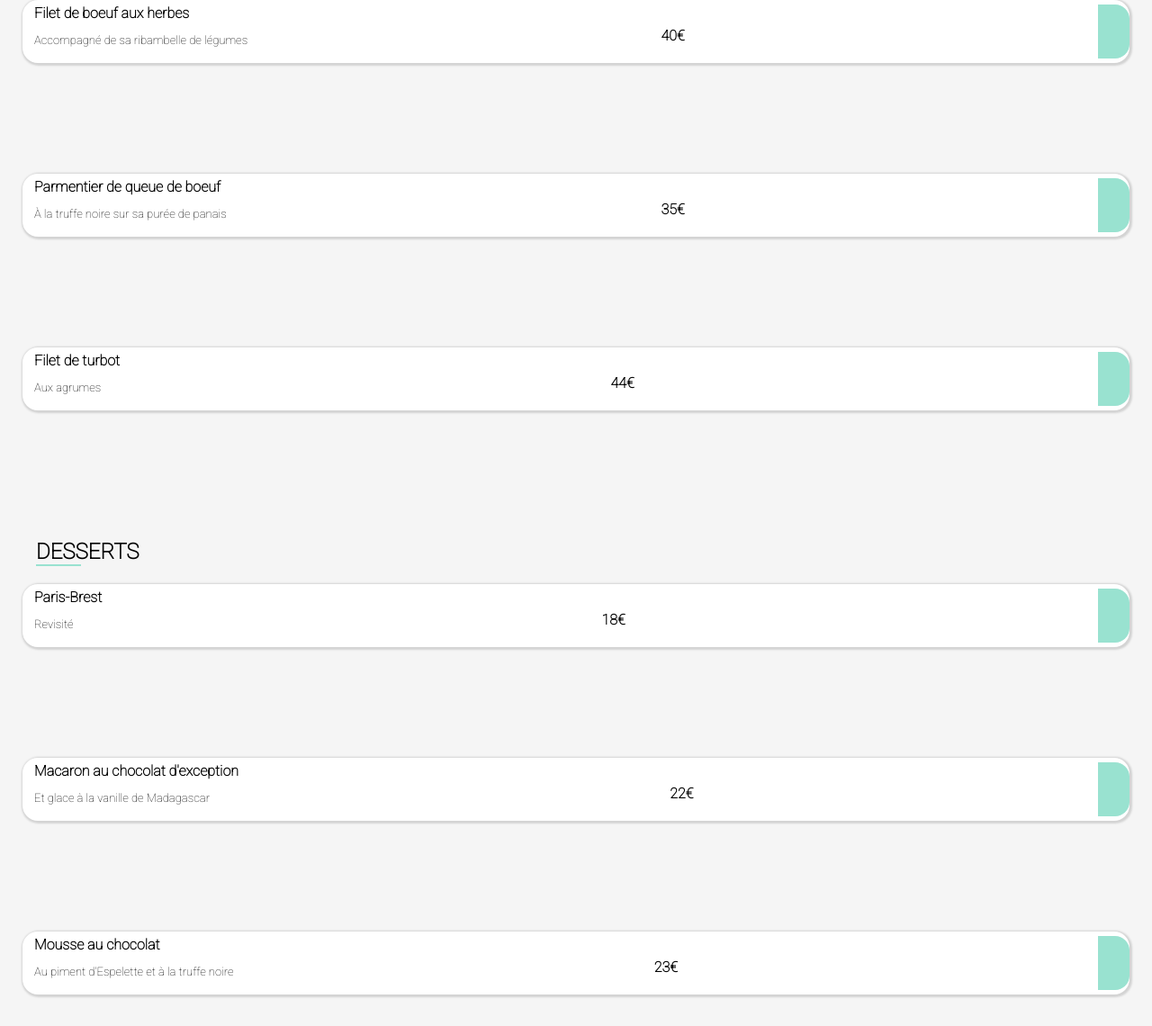
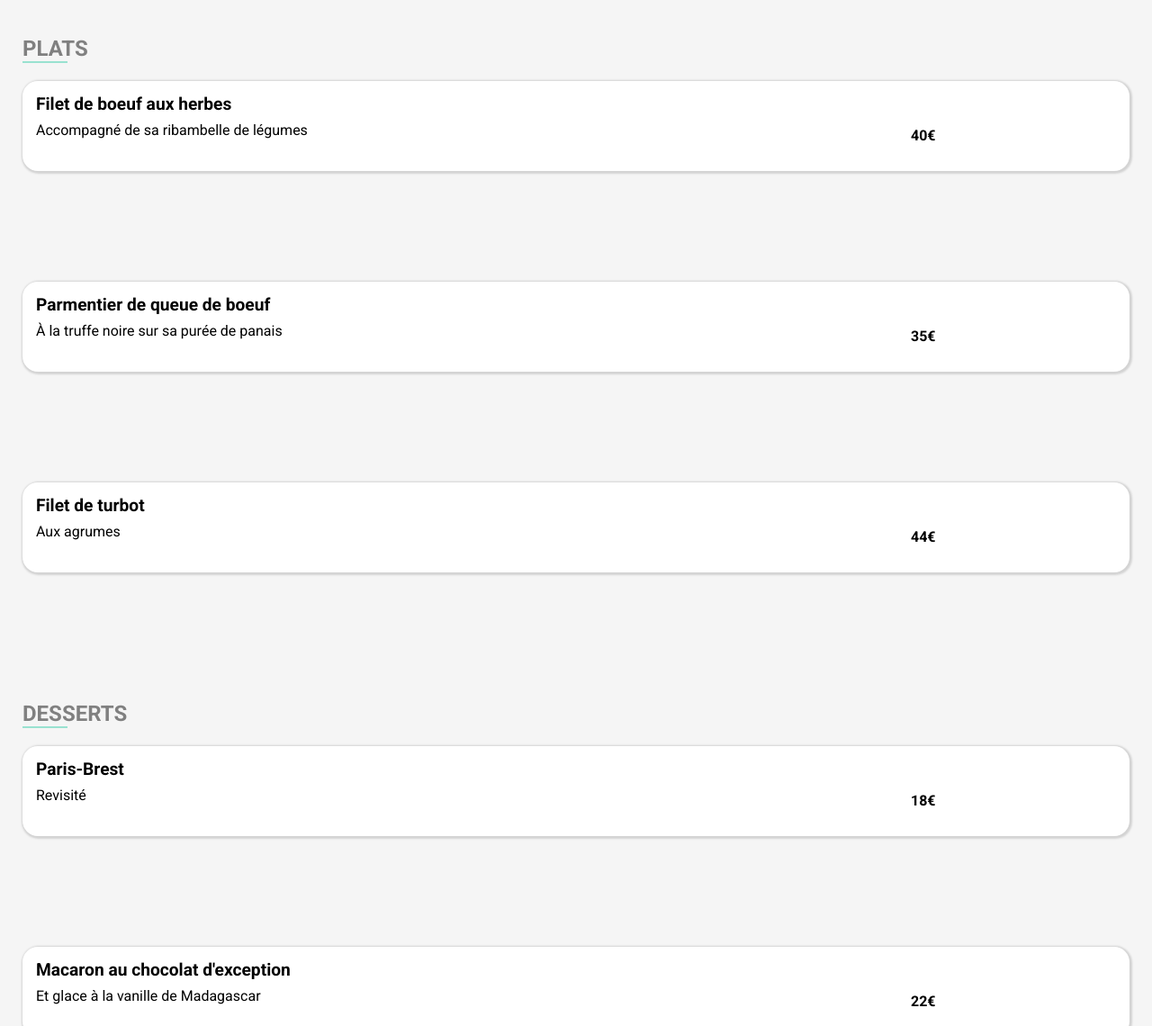
Before and after one commit to Mame-dev/MameSeynabouDIAGNE_3_11052021, a plain HTML site: page lapalettedugout.html in a window 1280 px wide. Shown: the part 1856-2996 px from the top of the page at 90% size. Drawn offline with Linux system fonts and the light colour scheme; a web font is replaced by a local one.

Commit message:
Modifications div repas-contain

```diff
--- a/lapalettedugout.html
+++ b/lapalettedugout.html
@@ -8,7 +8,7 @@
     <link rel="preconnect" href="https://fonts.gstatic.com">
     <link href="https://fonts.googleapis.com/css2?family=Shrikhand&display=swap" rel="stylesheet">
     <link rel="preconnect" href="https://fonts.gstatic.com">
-    <link href="https://fonts.googleapis.com/css2?family=Roboto:wght@100&display=swap" rel="stylesheet">
+    <link href="https://fonts.googleapis.com/css2?family=Roboto:wght@400;500;700&display=swap" rel="stylesheet">
     <link href="fontawesome/css/all.css" rel="stylesheet">
 
     <title>La palette du goût</title>
@@ -30,16 +30,19 @@
                 <h1>La palette du goût</h1>
                 <span><i class="fas fa-heart"></i></span>
             </div>
+
             <section>
                 <div class="menu-type">
                     <h2>ENTRÉES</h2>
                     <div class="menu-type__repas">
                         <div class="menu-type__repas_contain">
-                            <span><b>Fricassée d'escargot </b></span>
-                            <p>Au piment d'Espelette </p>
+                            <div class="menu-type__repas_contain-nom">
+                                <h3>Fricassée d'escargot </h3>
+                                <h4>Au piment d'Espelette </h4>
                             </div>
-                        <div class="menu-type__repas_prix">
+                            <div class="menu-type__repas_contain-prix">
                                 <p><b>25€</b></p>
+                            </div>
                         </div>
                         <div class="menu-type__repas_check">
                             <i class="fas fa-check"></i>
@@ -48,11 +51,13 @@
 
                     <div class="menu-type__repas">
                         <div class="menu-type__repas_contain">
-                            <span><b>Foie gras de canard mi-cuit</b></span>
-                            <p>Et ses copeaux de truffe noire</p>
+                            <div class="menu-type__repas_contain-nom">
+                                <h3>Foie gras de canard mi-cuit</h3>
+                                <h4>Et ses copeaux de truffe noire</h4>
                             </div>
-                        <div class="menu-type__repas_prix">
+                            <div class="menu-type__repas_contain-prix">
                                 <p><b>35€</b></p>
+                            </div>
                         </div>
                         <div class="menu-type__repas_check">
                             <i class="fas fa-check"></i>
@@ -61,11 +66,13 @@
 
                     <div class="menu-type__repas">
                         <div class="menu-type__repas_contain">
-                            <span><b>Oeuf au plat</b></span>
-                            <p>Assaisonné à la truffe sur lit de caviar</p>
+                            <div class="menu-type__repas_contain-nom">
+                                <h3>Oeuf au plat</h3>
+                                <h4>Assaisonné à la truffe sur lit de caviar</h4>
                             </div>
-                        <div class="menu-type__repas_prix">
+                            <div class="menu-type__repas_contain-prix">
                                 <p><b>20€</b></p>
+                            </div>
                         </div>
                         <div class="menu-type__repas_check">
                             <i class="fas fa-check"></i>
@@ -79,11 +86,13 @@
                     <h2>PLATS</h2>
                     <div class="menu-type__repas">
                         <div class="menu-type__repas_contain">
-                            <span><b>Filet de boeuf aux herbes</b></span>
-                            <p>Accompagné de sa ribambelle de légumes</p>
+                            <div class="menu-type__repas_contain-nom">
+                                <h3>Filet de boeuf aux herbes</h3>
+                                <h4>Accompagné de sa ribambelle de légumes</h4>
                             </div>
-                        <div class="menu-type__repas_prix">
+                            <div class="menu-type__repas_contain-prix">
                                 <p><b>40€</b></p>
+                            </div>
                         </div>
                         <div class="menu-type__repas_check">
                             <i class="fas fa-check"></i>
@@ -92,11 +101,13 @@
 
                     <div class="menu-type__repas">
                         <div class="menu-type__repas_contain">
-                            <span><b>Parmentier de queue de boeuf</b></span>
-                            <p>À la truffe noire sur sa purée de panais</p>
+                            <div class="menu-type__repas_contain-nom">
+                                <h3>Parmentier de queue de boeuf</h3>
+                                <h4>À la truffe noire sur sa purée de panais</h4>
                             </div>
-                        <div class="menu-type__repas_prix">
+                            <div class="menu-type__repas_contain-prix">
                                 <p><b>35€</b></p>
+                            </div>
                         </div>
                         <div class="menu-type__repas_check">
                             <i class="fas fa-check"></i>
@@ -105,11 +116,13 @@
 
                     <div class="menu-type__repas">
                         <div class="menu-type__repas_contain">
-                            <span><b>Filet de turbot</b></span>
-                            <p>Aux agrumes</p>
+                            <div class="menu-type__repas_contain-nom">
+                                <h3>Filet de turbot</h3>
+                                <h4>Aux agrumes</h4>
                             </div>
-                        <div class="menu-type__repas_prix">
+                            <div class="menu-type__repas_contain-prix">
                                 <p><b>44€</b></p>
+                            </div>
                         </div>
                         <div class="menu-type__repas_check">
                             <i class="fas fa-check"></i>
@@ -123,11 +136,13 @@
                     <h2>DESSERTS</h2>
                     <div class="menu-type__repas">
                         <div class="menu-type__repas_contain">
-                            <span><b>Paris-Brest</b></span>
-                            <p>Revisité</p>
+                            <div class="menu-type__repas_contain-nom">
+                                <h3>Paris-Brest</h3>
+                                <h4>Revisité</h4>
                             </div>
-                        <div class="menu-type__repas_prix">
+                            <div class="menu-type__repas_contain-prix">
                                 <p><b>18€</b></p>
+                            </div>
                         </div>
                         <div class="menu-type__repas_check">
                             <i class="fas fa-check"></i>
@@ -136,11 +151,13 @@
 
                     <div class="menu-type__repas">
                         <div class="menu-type__repas_contain">
-                            <span><b>Macaron au chocolat d'exception</b></span>
-                            <p>Et glace à la vanille de Madagascar</p>
+                            <div class="menu-type__repas_contain-nom">
+                                <h3>Macaron au chocolat d'exception</h3>
+                                <h4>Et glace à la vanille de Madagascar</h4>
                             </div>
-                        <div class="menu-type__repas_prix">
+                            <div class="menu-type__repas_contain-prix">
                                 <p><b>22€</b></p>
+                            </div>
                         </div>
                         <div class="menu-type__repas_check">
                             <i class="fas fa-check"></i>
@@ -149,11 +166,13 @@
 
                     <div class="menu-type__repas">
                         <div class="menu-type__repas_contain">
-                            <span><b>Mousse au chocolat</b></span>
-                            <p>Au piment d'Espelette et à la truffe noire</p>
+                            <div class="menu-type__repas_contain-nom">
+                                <h3>Mousse au chocolat</h3>
+                                <h4>Au piment d'Espelette et à la truffe noire</h4>
                             </div>
-                        <div class="menu-type__repas_prix">
+                            <div class="menu-type__repas_contain-prix">
                                 <p><b>23€</b></p>
+                            </div>
                         </div>
                         <div class="menu-type__repas_check">
                             <i class="fas fa-check"></i>
@@ -190,7 +209,6 @@
         </div>
     </footer>
 
-    </div>
 </body>
 
 </html>
--- a/scss/style.scss
+++ b/scss/style.scss
@@ -38,11 +38,12 @@ header{
     }
 }
 form{
-    background: lightgrey;
+    background: rgb(211, 211, 211, 50%);
     display: flex;
     justify-content: center;
-    padding: 15px;
+    padding: 15px 15px 15px 55px;
     margin-top: 10px;
+    box-shadow: 1px 1px 2px 2px grey;
 }
 input{
     background: unset;
@@ -60,6 +61,7 @@ input{
         display: flex;
         justify-content: center;
         margin-bottom: 0;
+        font-size: 29px;
     }
     p{
         display: flex;
@@ -77,6 +79,7 @@ button{
     position: relative;
     left: 25%;
     border: none;
+    cursor: pointer;
 }
 .fonctionnement{
     display: flex;
@@ -103,6 +106,7 @@ button{
             padding: 20px;
             margin-left: 13%;
             margin-right: 25px;
+            cursor: pointer;
             transition: background-color 250ms;
             &:hover {
                 background: rgb(147, 86, 220, 15%);
@@ -208,6 +212,33 @@ button{
         }
     }
 }
+
+@keyframes scale-up-ver-top {
+  0% {
+    -webkit-transform: scaleY(0.4);
+            transform: scaleY(0.4);
+    -webkit-transform-origin: 100% 0%;
+            transform-origin: 100% 0%;
+  }
+  100% {
+    -webkit-transform: scaleY(1);
+            transform: scaleY(1);
+    -webkit-transform-origin: 100% 0%;
+            transform-origin: 100% 0%;
+  }
+}
+
+@keyframes rotate-center {
+  0% {
+    -webkit-transform: rotate(0);
+            transform: rotate(0);
+  }
+  100% {
+    -webkit-transform: rotate(360deg);
+            transform: rotate(360deg);
+  }
+}
+
 .main{position: relative;
     img{
         object-fit: cover;
@@ -236,14 +267,26 @@ button{
             font-size: x-large;
             align-items: center;
             margin-right: 30px;
+            color:transparent;
+	        -webkit-text-stroke:2px black;
+	        opacity:0.2;
+            &:hover {
+                transition: all 2s ease-in-out;
+                background: linear-gradient($color-primary,$color-secondary);
+                -webkit-background-clip: text;
+                -webkit-text-stroke: 0;
+                opacity: 1;
+            }
         }
         &-type{
             margin-left: 25px;
             margin-right: 25px;
+            -webkit-animation: scale-up-ver-top 2s cubic-bezier(0.390, 0.575, 0.565, 1.000) both;
+	        animation: scale-up-ver-top 2s cubic-bezier(0.390, 0.575, 0.565, 1.000) both;
             h2{
-                margin-left: 15px;
                 border-bottom: 2px solid $color-tertiary;
                 width: 50px;
+                color: gray;
             }
             &__repas{
                 border-radius: 17px;
@@ -251,48 +294,72 @@ button{
                 border: none;
                 margin-bottom: 10%;
                 background: white;
-                padding: 5px 0 5px 13px;
                 display: flex;
                 justify-content: space-between;
+                align-items: center;
+                width: 100%;
+                height: 100px;
                 &_contain{
                         display: flex;
-                    flex-direction: column;
-                    span{
-                        font-size: medium;
+                        flex-direction: row;
+                        margin-left: 15px;
+                        width: 100%;
+                        &:hover{
+                            width: 80%;
                         }
-                    p{
-                        font-size: small;
+                    &-nom{
+                        width: 80%;
+                        h3{
+                            font-size: larger;
+                            margin-top: 0;
+                            margin-bottom: 8px;
+                            overflow: hidden;
+                            text-overflow: ellipsis;
+                            white-space: nowrap;
+                        }
+                        h4{
+                            margin-top: 0;
+                            font-weight: lighter;
+                            overflow: hidden;
+                            text-overflow: ellipsis;
+                            white-space: nowrap;
                         }
                     }
-                &_prix{
+                    &-prix{
+                        width: 20%;
                         display: flex;
                         align-items: flex-end;
                     }
+                }
                  &_check{
-                    display:inline-block;
-                    width: 35px;
-                    color: white;
+                    display:flex;
+                    justify-content: center;
+                    align-items: center;
+                    width: 0;
+                    height: 100%;
                     background: $color-tertiary;
                     border-top-right-radius: 1em;
                     border-bottom-right-radius: 1em;
-                    transform: scaleX(1);
+                    opacity:0;
+
+                        -webkit-animation: rotate-center 0.6s ease-in-out both;
+	                    animation: rotate-center 0.6s ease-in-out both;
+
                     i{
                         display: flex;
-                        justify-content: space-evenly;
-                        position: relative;
-                        top: 20px;
+                        justify-content: center;
+                        align-items: center;
+                        width: 33px;
+                        min-height: 27px;
                         background: white;
                         color: #99E2D0;
                         border-radius: 100%;
-                        transform: rotate(180deg);
-                        opacity: 0;
-                        transition: transform ease-in-out 0.5s, opacity ease-in-out 0.2s 0.2s;
+                        /*transform: rotate(360deg);*/
+                        opacity: 1;
                         }
                              &:hover{
-                        display:block;
-                        transform-origin: left;
-                        transform: scale(0);
-                        transition: transform 1000ms cubic-bezier(.32,0,.07,1);
+                            opacity: 1;
+                            width: 20%;
                 }
                 }
 
```
Also changed, not shown: css/style.css, 1 other file. Lines whose indentation alone changed are shown as unchanged.
